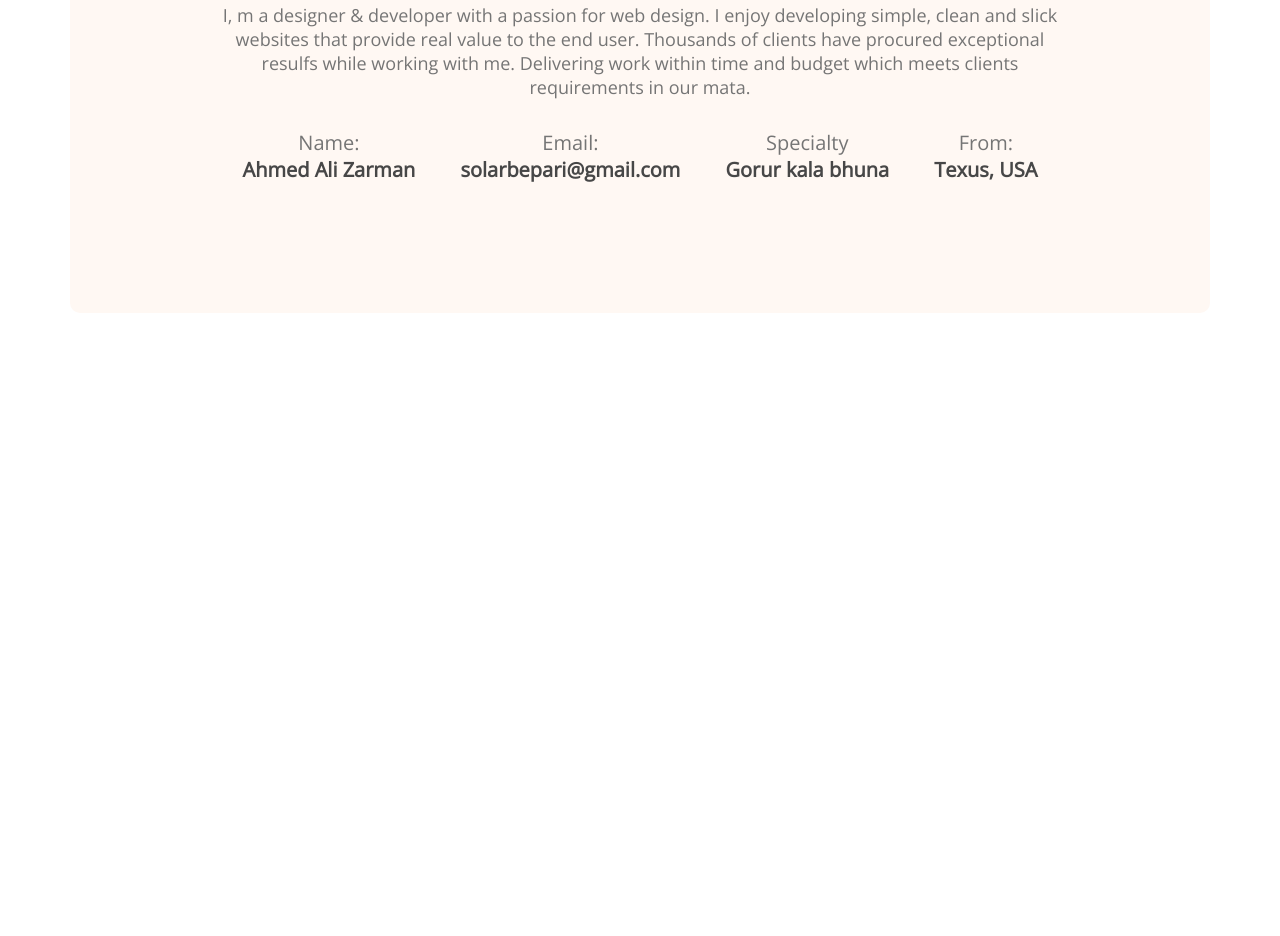
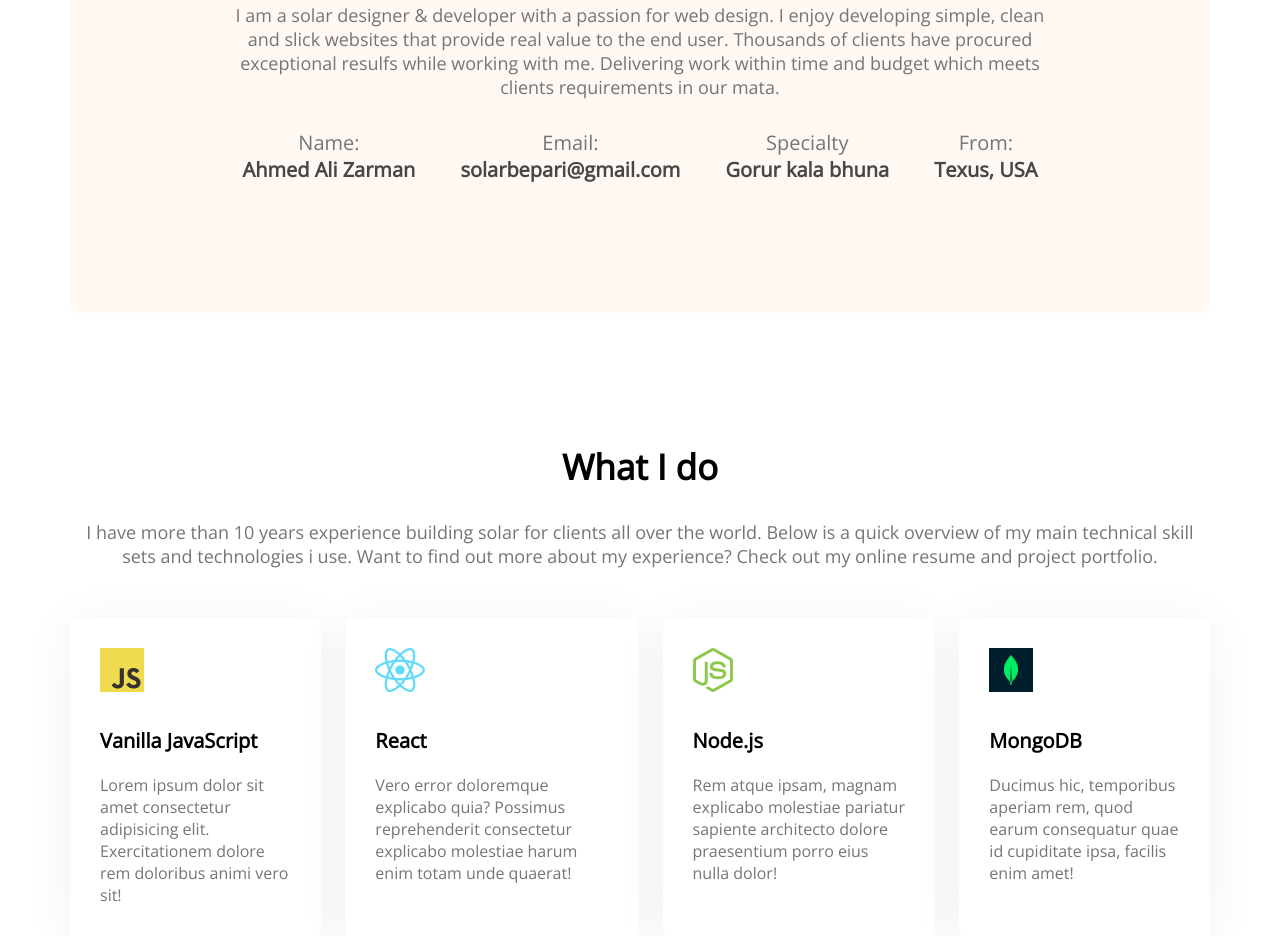
Before and after one commit to Shofiul-17/developer-second-portfolio, a plain HTML site: page index.html in a window 1280 px wide. Shown: the part 1228-2164 px from the top of the page. Before the commit the page ends 1574 px from the top, so only its background shows below. Drawn offline with nearby package versions, Linux system fonts and the light colour scheme.

Commit message:
what i do and skills section

```diff
--- a/index.html
+++ b/index.html
@@ -33,8 +33,8 @@
     </header>
     <main>
         <section class="about">
-            <h3 class="section-title">About Me</h3>
-            <p class="section-description">I, m a designer & developer with a passion for web design. I enjoy developing simple, clean and slick websites that provide real value to the end user. Thousands of clients have procured exceptional resulfs while working with me. Delivering work within time and budget which meets clients requirements in our mata.</p>
+            <h3 class="about-section-title">About Me</h3>
+            <p class="about-section-description">I am a solar designer & developer with a passion for web design. I enjoy developing simple, clean and slick websites that provide real value to the end user. Thousands of clients have procured exceptional resulfs while working with me. Delivering work within time and budget which meets clients requirements in our mata.</p>
             <div class="about-info-container">
                 <div class="about-info">
                     <p class="info-title">Name:</p>
@@ -54,6 +54,34 @@
                 </div>
             </div>
         </section>
+        <!-- What I do section -->
+        <section class="what-i-do">
+            <h3 class="what-i-do-section-title"> What I do</h3>
+            <p class="what-i-do-section-description">I have more than 10 years experience building solar for clients all over the world. Below is a quick overview of my main technical skill sets and technologies i use. Want to find out more about my experience? Check out my online resume and project portfolio.</p>
+            <!-- .skills-container>.skill*4>img+p.skill-title+p.skill-description>lorem15 -->
+            <div class="skills-container">
+                <div class="skill">
+                    <img src="images/icons/js.png" alt="">
+                    <p class="skill-title">Vanilla JavaScript</p>
+                    <p class="skill-description">Lorem ipsum dolor sit amet consectetur adipisicing elit. Exercitationem dolore rem doloribus animi vero sit!</p>
+                </div>
+                <div class="skill">
+                    <img src="images/icons/react.png" alt="">
+                    <p class="skill-title">React</p>
+                    <p class="skill-description">Vero error doloremque explicabo quia? Possimus reprehenderit consectetur explicabo molestiae harum enim totam unde quaerat!</p>
+                </div>
+                <div class="skill">
+                    <img src="images/icons/nodejs.png" alt="">
+                    <p class="skill-title">Node.js</p>
+                    <p class="skill-description">Rem atque ipsam, magnam explicabo molestiae pariatur sapiente architecto dolore praesentium porro eius nulla dolor!</p>
+                </div>
+                <div class="skill">
+                    <img src="images/icons/mongo.png" alt="">
+                    <p class="skill-title">MongoDB</p>
+                    <p class="skill-description">Ducimus hic, temporibus aperiam rem, quod earum consequatur quae id cupiditate ipsa, facilis enim amet!</p>
+                </div>
+            </div>
+        </section>
     </main>
 </body>
 </html>
--- a/styles/portfolio.css
+++ b/styles/portfolio.css
@@ -89,13 +89,14 @@ main{
     padding: 130px 150px;
 }
 
-.section-title{
+.about-section-title{
+    /* text-align: center; */
     font-weight: 700;
     font-size: 35px;
     margin-bottom: 30px;
 }
 
-.section-description{
+.about-section-description{
     font-size: 18px;
     color: #757575;
     margin-bottom: 30px;
@@ -115,3 +116,40 @@ main{
     font-size: 20px;
     color: #474747;
 }
+
+/* What I do styles */
+.what-i-do{
+    margin-top: 130px;
+}
+.what-i-do-section-title{
+    font-weight: 700;
+    font-size: 35px;
+    text-align: center;
+    margin-bottom: 30px;
+}
+.what-i-do-section-description{
+    text-align: center;
+    font-size: 18px;
+    color: #757575;
+    margin-bottom: 50px;
+}
+
+.skills-container{
+    display: flex;
+    gap: 24px;
+}
+.skill{
+    background: #FFFFFF;
+    box-shadow: 0px 6px 50px rgba(0, 0, 0, 0.06);
+    border-radius: 5px;
+    padding: 30px;
+}
+.skill-title{
+    font-weight: 700;
+    font-size: 20px;
+    margin-top: 30px;
+    margin-bottom: 20px;
+}
+.skill-description{
+    color: #757575;
+}
```
